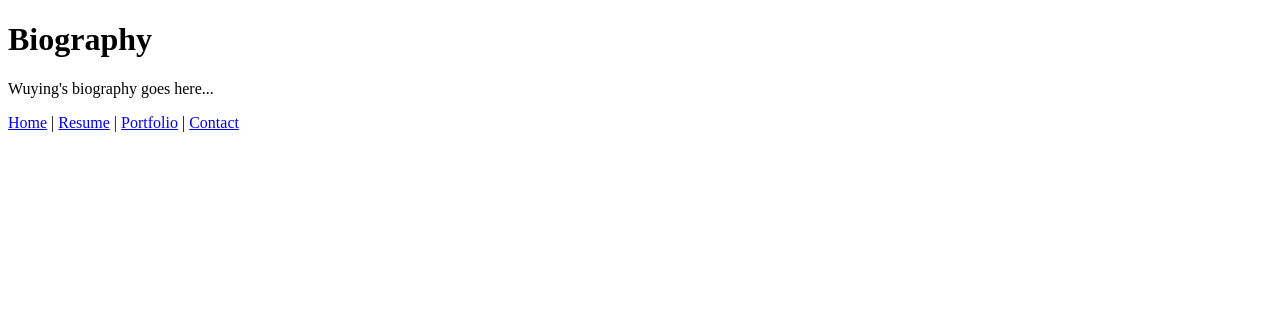
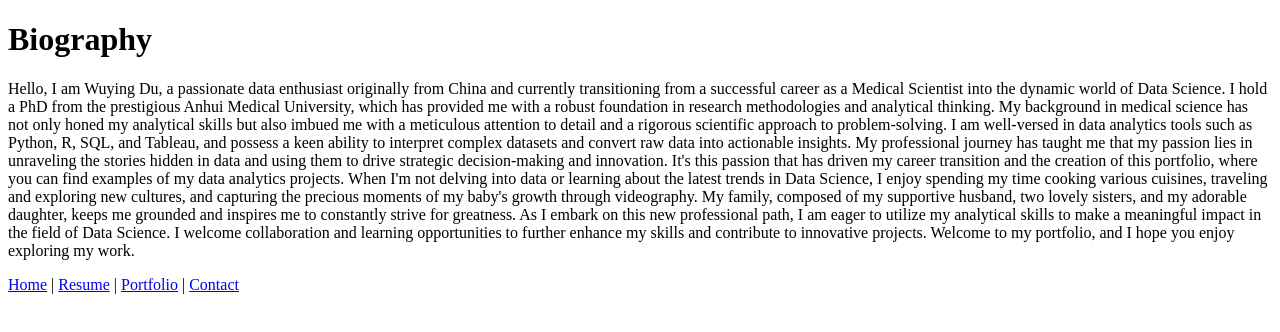
Before and after one commit to Athena42076/WuyingAnalytics, a plain HTML site: page biography.html in a window 1280 px wide. Drawn offline with Linux system fonts and the light colour scheme.

Commit message:
Add files via upload

```diff
--- a/biography.html
+++ b/biography.html
@@ -6,7 +6,18 @@
 </head>
 <body>
     <h1>Biography</h1>
-    <p>Wuying's biography goes here...</p>
+    <p>Hello, I am Wuying Du, a passionate data enthusiast originally from China and currently transitioning from a successful career as a Medical Scientist into the dynamic world of Data Science. I hold a PhD from the prestigious Anhui Medical University, which has provided me with a robust foundation in research methodologies and analytical thinking.
+
+My background in medical science has not only honed my analytical skills but also imbued me with a meticulous attention to detail and a rigorous scientific approach to problem-solving. I am well-versed in data analytics tools such as Python, R, SQL, and Tableau, and possess a keen ability to interpret complex datasets and convert raw data into actionable insights.
+
+My professional journey has taught me that my passion lies in unraveling the stories hidden in data and using them to drive strategic decision-making and innovation. It's this passion that has driven my career transition and the creation of this portfolio, where you can find examples of my data analytics projects.
+
+When I'm not delving into data or learning about the latest trends in Data Science, I enjoy spending my time cooking various cuisines, traveling and exploring new cultures, and capturing the precious moments of my baby's growth through videography. My family, composed of my supportive husband, two lovely sisters, and my adorable daughter, keeps me grounded and inspires me to constantly strive for greatness.
+
+As I embark on this new professional path, I am eager to utilize my analytical skills to make a meaningful impact in the field of Data Science. I welcome collaboration and learning opportunities to further enhance my skills and contribute to innovative projects.
+
+Welcome to my portfolio, and I hope you enjoy exploring my work.
+</p>
     <nav>
         <a href="index.html">Home</a> |
         <a href="resume.html">Resume</a> |
```
